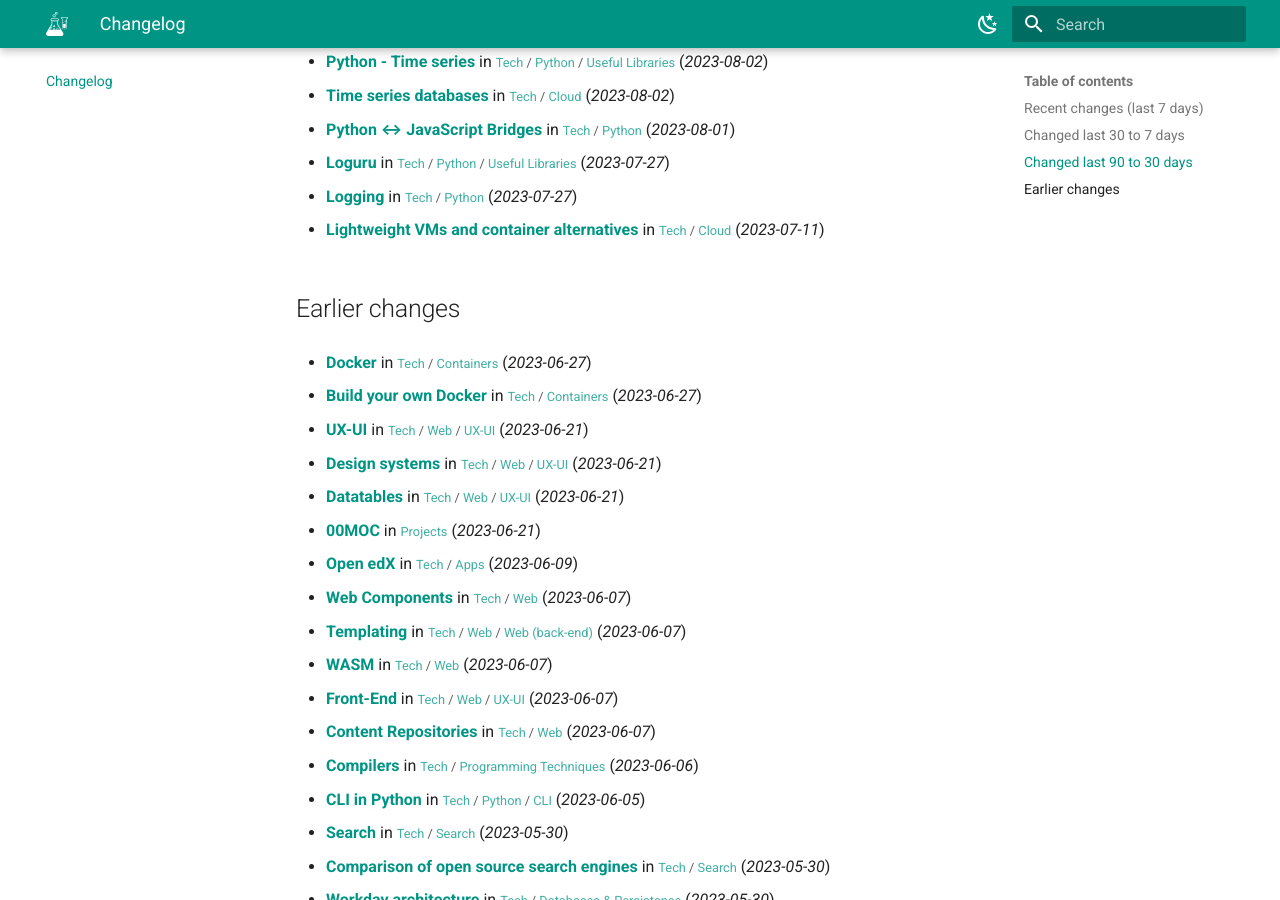
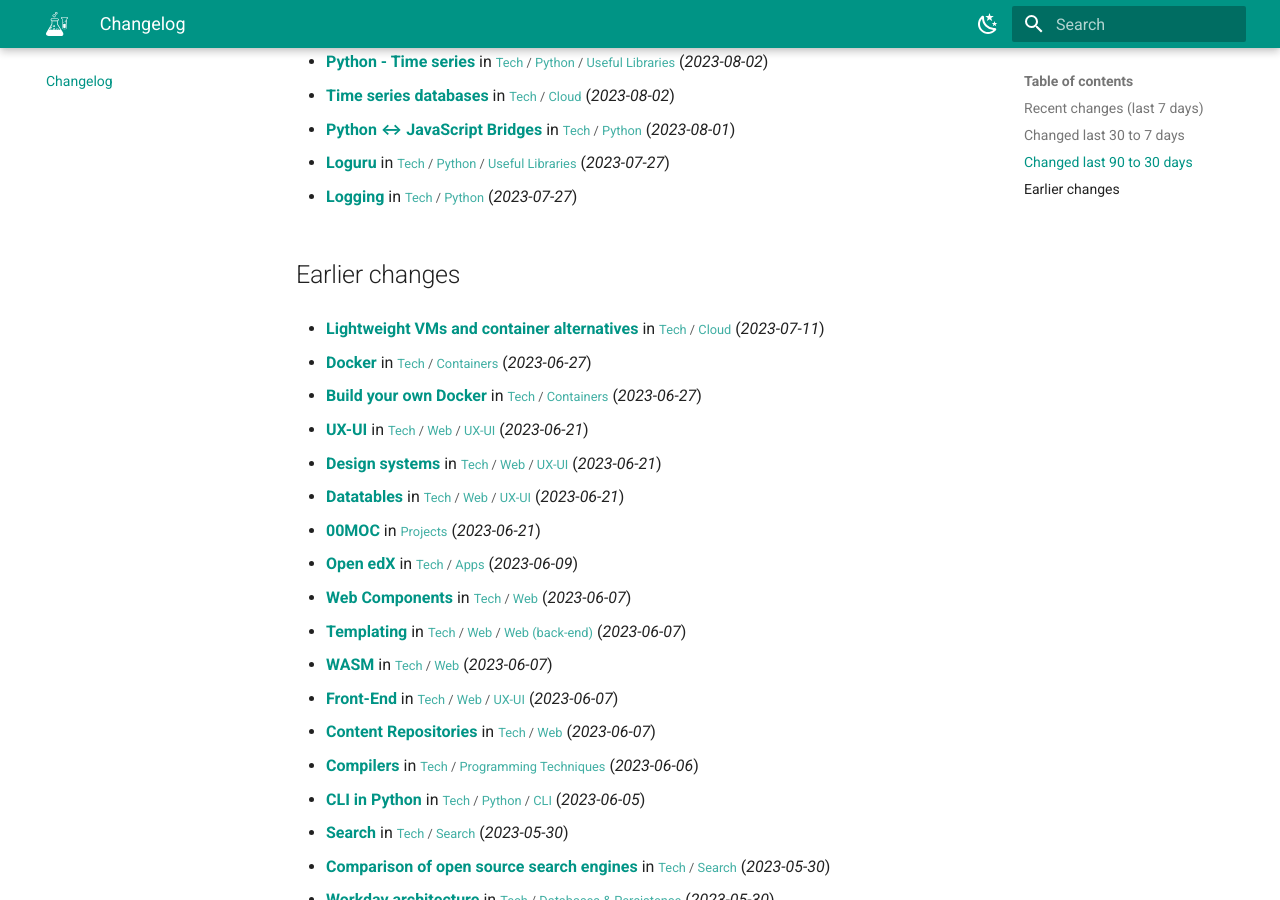
Before and after one commit to abilian/lab.abilian.com, an MkDocs documentation site: the page built from docs/changelog.md, in a window 1280 px wide and 900 px high, scrolled down 872 px. Built offline with MkDocs 1.6.1 and Material for MkDocs 9.7.7, drawn with Linux system fonts in a browser that asks for light colours; comment, search, counter and statistics services are not loaded.

Commit message:
Update content

```diff
--- a/docs/changelog.md
+++ b/docs/changelog.md
@@ -46,11 +46,11 @@
 
 - **[Logging](/Tech/Python/Logging/)** in <small>[Tech](/Tech/00 Technology/) / [Python](/Tech/Python/(Pretty) tables in Python/)</small> (*2023-07-27*)
 
-- **[Lightweight VMs and container alternatives](/Tech/Cloud/Lightweight VMs and container alternatives/)** in <small>[Tech](/Tech/00 Technology/) / [Cloud](/Tech/Cloud/Buildpacks/)</small> (*2023-07-11*)
-
 
 
 ## Earlier changes
+
+- **[Lightweight VMs and container alternatives](/Tech/Cloud/Lightweight VMs and container alternatives/)** in <small>[Tech](/Tech/00 Technology/) / [Cloud](/Tech/Cloud/Buildpacks/)</small> (*2023-07-11*)
 
 - **[Docker](/Tech/Containers/Docker/)** in <small>[Tech](/Tech/00 Technology/) / [Containers](/Tech/Containers/Build your own Docker/)</small> (*2023-06-27*)
 
```
